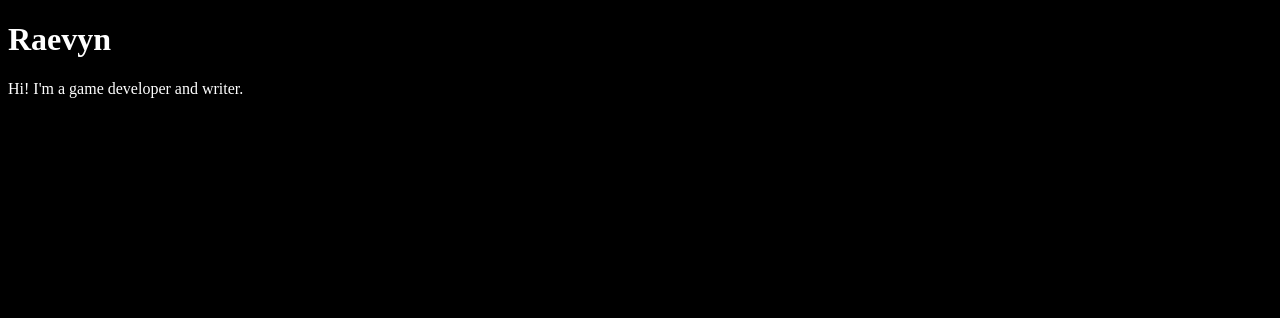
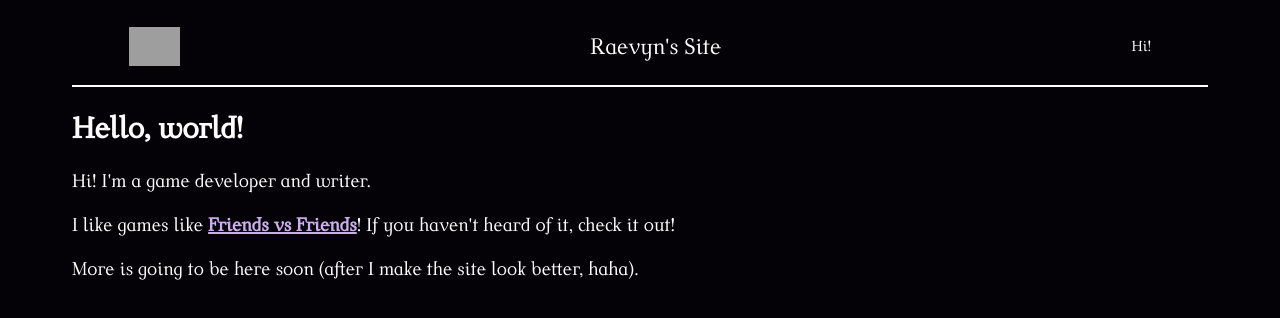
Before and after one commit to rae-vyn/website, an Astro site: page / in a window 1280 px wide. Built offline with nearby package versions, Linux system fonts and the light colour scheme; Astro itself is replaced by a stand-in of ours; grey boxes are pictures that could not be loaded.

Commit message:
overhauled the site

```diff
--- /dev/null
+++ b/src/components/navbar.astro
@@ -0,0 +1,7 @@
+---
+---
+<nav>
+    <img src="/Eldrae_TSPNT_raedient.png" width="5%" height="5%">
+    <p class="raevyn-logo">Raevyn's Site</p>
+    <p>Hi!</p>
+</nav>
--- a/src/pages/index.astro
+++ b/src/pages/index.astro
@@ -1,14 +1,18 @@
 ---
 import Headerjunk from '../components/headerjunk.astro';
+import Navbar from '../components/navbar.astro';
 ---
 
 <html lang="en">
 	<head>
 		<Headerjunk />
+		<Navbar />
 		<title>Astro</title>
 	</head>
 	<body>
-		<h1>Raevyn</h1>
+		<h1>Hello, world!</h1>
 		<p>Hi! I'm a game developer and writer.</p>
+		<p>I like games like <a href="https://friendsvsfriends.com">Friends vs Friends</a>! If you haven't heard of it, check it out!</p>
+		<p>More is going to be here soon (after I make the site look better, haha).</p>
 	</body>
 </html>
--- a/src/styles/style.css
+++ b/src/styles/style.css
@@ -1,4 +1,80 @@
+/* register fonts*/
+@font-face {
+    font-family: "Switzer";
+    src: url('/fonts/Switzer-Variable.ttf');
+    font-weight: normal;
+    font-style: normal;
+    font-display: swap;
+}
+
+@font-face {
+    font-family: "Switzer";
+    src: url('/fonts/Switzer-VariableItalic.ttf');
+    font-weight: normal;
+    font-style: italic;
+    font-display: swap;
+}
+
+@font-face {
+    font-family: "Zodiak";
+    src: url('/fonts/Zodiak-Variable.ttf');
+    font-weight: normal;
+    font-style: normal;
+    font-display: swap;
+}
+
+@font-face {
+    font-family: "Zodiak";
+    src: url('/fonts/Zodiak-VariableItalic.ttf');
+    font-weight: normal;
+    font-style: italic;
+    font-display: swap;
+}
+
+@font-face {
+    font-family: "Libertinage";
+    src: url('/fonts/Libertinage.ttf');
+    font-weight: normal;
+}
+:root {
+    --r-black: #040207;
+    --r-purple: #271e31;
+    --r-light-purple: #caaeed;
+    --r-lighter-purple: #eadefe;
+}
 html {
-    background-color: black;
+    background-color: var(--r-black);
     color: white;
+    font-size: 100%;
+    font-family: "Switzer"
 }
+
+body {
+    /*display: flex;
+    flex-direction: column;*/
+    font-family: "Libertinage";
+    font-weight: regular;
+    padding-left: 5%;
+    padding-right: 5%;
+}
+
+body > p {
+    font-size: 125%;
+}
+
+.raevyn-logo {
+    font-size: 150%
+}
+
+nav {
+    border-bottom: 2px solid white;
+    display: flex;
+    justify-content: space-between;
+    align-items: center;
+    padding: 0 5%;
+}
+
+a {
+    font-weight: bold;
+    color: var(--r-light-purple);
+}
```
Also changed, not shown: public/fonts/Aktura-Regular.otf (deleted), public/fonts/Libertinage.ttf (added), public/fonts/Zodiak-Variable.ttf (added), public/fonts/Zodiak-VariableItalic.ttf (added), 2 other files.
